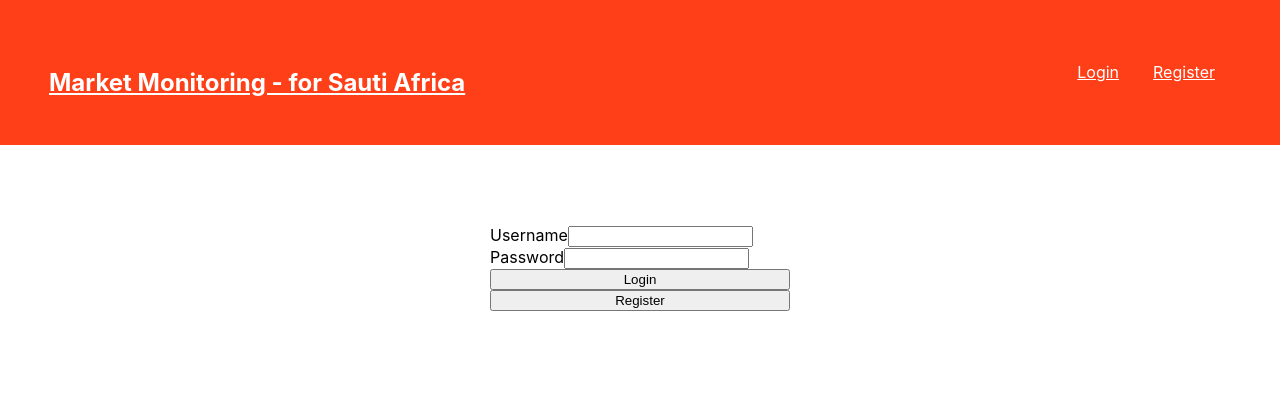
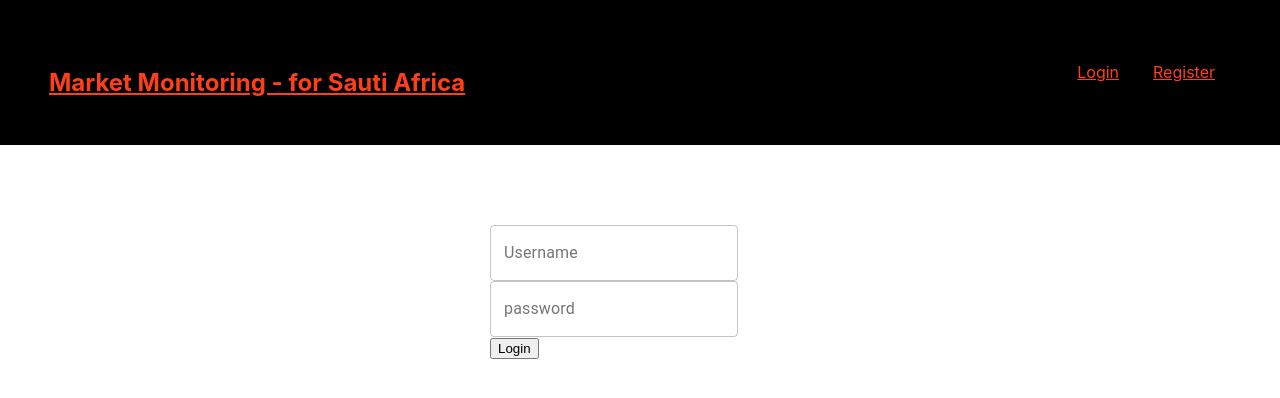
Before and after one commit to SautiEastAfrica/Sauti-Africa-Market-Monitoring-FE, a React (Create React App) app: page /login in a window 1280 px wide. Shown: the top 398 px of the page. Built offline with nearby package versions, Linux system fonts and the light colour scheme.

Commit message:
finished register

```diff
--- a/src/components/Router.js
+++ b/src/components/Router.js
@@ -1,5 +1,5 @@
 import React from 'react';
-import { BrowserRouter, Route, Switch } from 'react-router-dom';
+import { BrowserRouter, Route, Switch, Redirect } from 'react-router-dom';
 
 import Header from './Header';
 import Login from './auth/Login';
@@ -25,6 +25,7 @@
                         <Route path="/logout" component={Logout}/>
                         <Route path="/dashboard" component={Dashboard}/>
                         <Route path="/profile" component={Profile}/>
+                        <Redirect to="/dashboard" />
                     </Switch>
                 </PrivateRoute>
             </Switch>
--- a/src/components/auth/Login.js
+++ b/src/components/auth/Login.js
@@ -1,22 +1,35 @@
 import React, { useContext, useState } from "react";
 import { useForm } from "react-hook-form";
-import { Button, FormGroup, Label, Spinner } from "reactstrap";
+import { FormGroup, Form, Button, Spinner } from "reactstrap";
+
+import { TextField } from '@material-ui/core';
 
 import { AuthContext } from "../../App";
 
 function LoginForm(props) {
   const { axios, login } = useContext(AuthContext)();
+  const [user, setUser] = useState({ username: '', password: '' })
   const [loading, setLoading] = useState(false);
+
   const { history } = props;
-  const { handleSubmit, register, errors, setError } = useForm();
+  const { errors, setError } = useForm();
 
-  const onSubmit = values => {
+  function handleChange(e){
+      setUser({
+          ...user, [e.target.name]: e.target.value
+      })
+  }
+
+  function handleSubmit(e){
+    e.preventDefault();
     setLoading(true);
+    console.log(user);
     axios
-      .post("/auth/login", values)
+      .post("/auth/login", user)
       .then(response => {
-        const user = response.data;
-        login(user);
+        console.log(response)
+        const data = response.data;
+        login(data);
         history.push("/dashboard");
       })
       .catch(({ response }) => {
@@ -36,57 +49,50 @@
           );
         }
       });
-  };
+  }
 
   return (
     <>
-      <form className="form auth-form" onSubmit={handleSubmit(onSubmit)}>
+      <Form className="form auth-form" onSubmit={handleSubmit}>
         <FormGroup>
-          <Label for="username">Username</Label>
-          <input
-            className="form-control"
+          {/* <Label for="username">Username</Label> */}
+          <TextField
+            variant="outlined"
+            label="Username"
             name="username"
+            value={user.username}
+            onChange={handleChange}
             type="username"
             id="username"
-            ref={register({
-              required: "Required",
-            })}
           />
           <span className="error">{errors.email && errors.email.message}</span>
         </FormGroup>
         <FormGroup>
-          <Label for="password">Password</Label>
-          <input
+          <TextField
+            variant="outlined"
+            label="password"
             className="form-control"
             type="password"
             name="password"
+            value={user.password}
+            onChange={handleChange}
             id="password"
-            ref={register({
-              required: "Required",
-              validate: value => value !== "password" || "Use a better password"
-            })}
           />
           <span className="error">
             {errors.password && errors.password.message}
           </span>
         </FormGroup>
 
+        <FormGroup>
         {!loading && (
           <>
-            <Button type="submit" color="primary" size="lg" block>
+            <Button type="submit" color="primary" size="lg">
               Login
-            </Button>
-            <Button
-              color="info"
-              size="lg"
-              block
-              onClick={() => history.push("/register")}
-            >
-              Register
             </Button>
           </>
         )}
-      </form>
+        </FormGroup>
+      </Form>
       {loading && <Spinner color="primary" />}
     </>
   );
--- a/src/components/auth/Logout.js
+++ b/src/components/auth/Logout.js
@@ -1,13 +1,10 @@
 import React, { useContext } from "react";
 import { AuthContext } from "../../App";
-import { useHistory } from "react-router-dom";
 
 function Logout() {
   const { logout } = useContext(AuthContext)();
-    const history = useHistory();
 
   logout();
-  history.push("/");
 
   return <h2>Logged out</h2>;
 }
--- a/src/components/auth/PrivateRoute.js
+++ b/src/components/auth/PrivateRoute.js
@@ -1,18 +1,30 @@
-import React from 'react';
-import { Route, Redirect } from 'react-router-dom';
+// https://reacttraining.com/react-router/web/api/Redirect
 
-const PrivateRoute = ({ component: Component, ...rest }) => {
+import React, { useContext } from "react";
+import { Route, Redirect } from "react-router-dom";
+
+import { UserContext } from "../../App";
+
+function PrivateRoute({ children, ...rest }) {
+  const user = useContext(UserContext);
+
   return (
     <Route
       {...rest}
-      render={props => {
-        if (localStorage.getItem('token')) {
-          return <Component {...props} />;
-        } else {
-          return <Redirect to="/login" />;
-        }
-      }}
+      render={({ location }) =>
+        user ? (
+          children
+        ) : (
+          <Redirect
+            to={{
+              pathname: "/login",
+              state: { from: location }
+            }}
+          />
+        )
+      }
     />
   );
-};
+}
+
 export default PrivateRoute;
--- a/src/components/auth/Register.js
+++ b/src/components/auth/Register.js
@@ -1,7 +1,7 @@
 import React, { useContext, useState } from "react";
 import { useForm } from "react-hook-form";
 import * as yup from "yup";
-import { Button, FormGroup, Label, Spinner } from "reactstrap";
+import { Form, Button, FormGroup, Spinner } from "reactstrap";
 
 import { TextField } from '@material-ui/core';
 
@@ -12,37 +12,25 @@
 
 function Register(props) {
   const { axios, login } = useContext(AuthContext)();
+  const [user, setUser] = useState({ name: '', username: '', password: '', email: '' })
   const [loading, setLoading] = useState(false);
   const { history } = props;
 
-  const schema = yup.object().shape({
-    name: yup.string().required("Please enter your name"),
-    email: yup
-      .string()
-      .matches(
-        /^[A-Z0-9._%+-]+@[A-Z0-9.-]+\.[A-Z]{2,4}$/i,
-        "Please enter a valid email address"
-      ),
-    password: yup
-      .string()
-      .min(6, "Password must be at least 6 characters long"),
-    role: yup.string().notOneOf(["Choose one"], "Please select a role")
-  });
+  function handleChange(e){
+    setUser({
+      ...user, [e.target.name]: e.target.value
+    })
+    console.log(user);
+  }
 
-  const { handleSubmit, register, errors } = useForm({
-    defaultValues: { role: "Choose one" },
-    validationSchema: schema
-  });
-
-  const onSubmit = values => {
+  function handleSubmit(e){
+    e.preventDefault();
     setLoading(true);
-    delete values.role;
-    console.log(values);
-    axios.post("/auth/register", values)
+    axios.post("/auth/register", user)
     .then(response => {
       console.log(response);
-      const user = response.data;
-      login(user);
+      const data = response.data;
+      login(data);
       history.push("/dashboard");
     })
     .catch(error => {
@@ -52,70 +40,56 @@
 
   return (
     <>
-      <form className="form auth-form" onSubmit={handleSubmit(onSubmit)}>
+      <Form className="form auth-form" onSubmit={handleSubmit}>
         <FormGroup>
-          {/* <Label for="name">Name: </Label> */}
           <TextField
             variant="outlined"
             label="Name"
-            className="form-control"
             name="name"
+            value={user.name}
+            onChange={handleChange}
             type="name"
-            id="name"
-            placeholder="Your Name"
-            ref={register()}
           />
-          <span className="error">{errors.name && errors.name.message}</span>
         </FormGroup>
         <FormGroup>
-          {/* <Label for="name">Username: </Label> */}
           <TextField
             variant="outlined"
             label="Username"
             className="form-control"
             name="username"
+            value={user.username}
+            onChange={handleChange}
             type="username"
-            id="username"
-            placeholder="Username"
-            ref={register()}
           />
-          <span className="error">{errors.name && errors.name.message}</span>
         </FormGroup>
         <FormGroup>
-          {/* <Label for="email">Email: </Label> */}
           <TextField
             variant="outlined"
             label="Email"
-            className="form-control"
             name="email"
+            value={user.email}
+            onChange={handleChange}
             type="email"
-            id="email"
-            placeholder="you@example.com"
-            ref={register()}
           />
-          <span className="error">{errors.email && errors.email.message}</span>
         </FormGroup>
         <FormGroup>
-          {/* <Label for="password">Password: </Label> */}
           <TextField
             variant="outlined"
             label="Password"
-            className="form-control"
             type="password"
             name="password"
-            id="password"
-            ref={register()}
+            value={user.password}
+            onChange={handleChange}
           />
-          <span className="error">
-            {errors.password && errors.password.message}
-          </span>
         </FormGroup>
+        <FormGroup>
         {!loading && (
           <Button color="primary" type="submit" size="lg">
             Register
           </Button>
         )}
-      </form>
+        </FormGroup>
+      </Form>
       {loading && <Spinner color="primary" />}
     </>
   );
--- a/src/styles/Header.scss
+++ b/src/styles/Header.scss
@@ -1,9 +1,9 @@
 header.top {
-    background: #FF3F18;
-    color: #fff;
+    background: black;
+    color: #FF3F18;
     padding: 3rem;
     a {
-      color: #fff;
+      color: #FF3F18;
       padding: 1rem;
       border: 1px solid transparent;
       &.active {
```
Also changed, not shown: src/components/PrivateRoute.js (line endings or trailing spaces).
